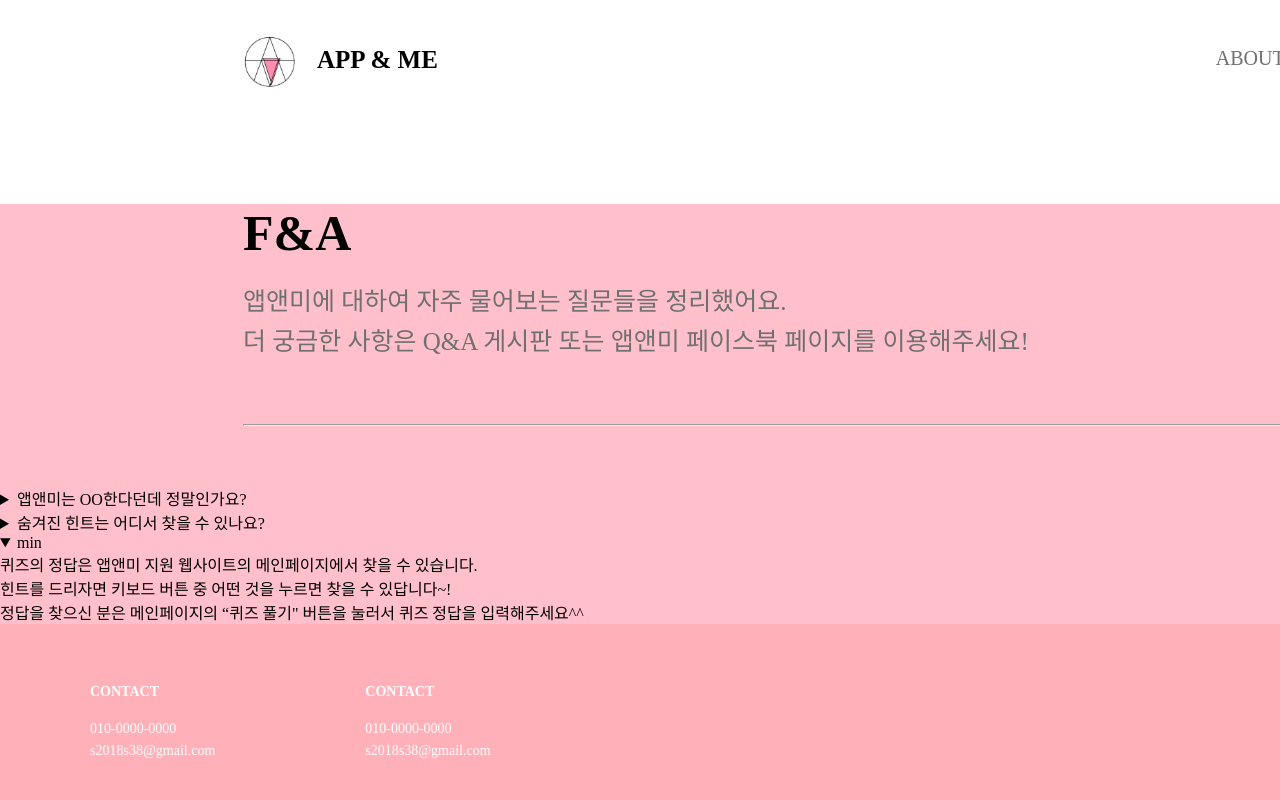
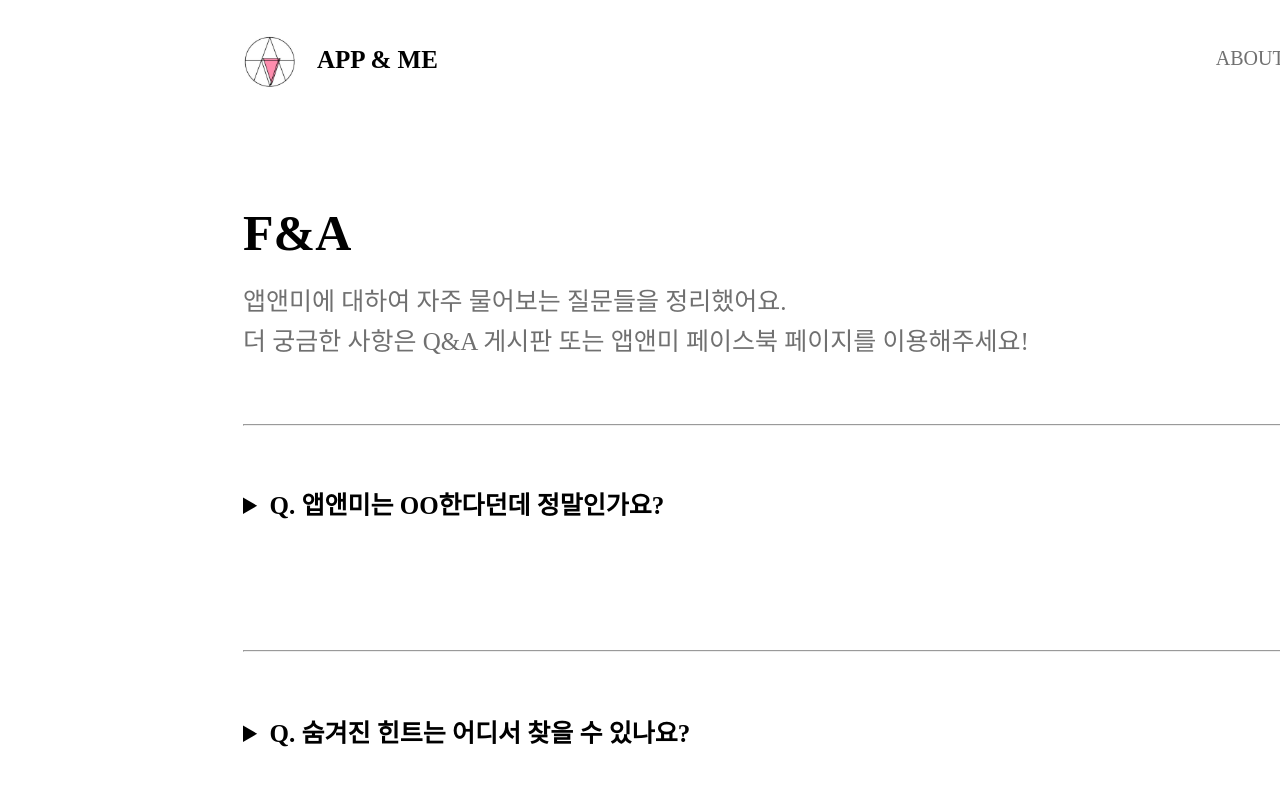
Before and after one commit to rheehot/AppandMe2020, a React (Create React App) app: page /FA in a window 1280 px wide. Shown: the top 800 px of the page. Built offline with nearby package versions, Linux system fonts and the light colour scheme.

Commit message:
F&A css 적용

```diff
--- a/src/Component/FA.js
+++ b/src/Component/FA.js
@@ -9,9 +9,9 @@ class FA extends Component{
         return (
             <div className="fa">
                 <Intro title="F&#38;A" notice1="앱앤미에 대하여 자주 물어보는 질문들을 정리했어요." notice2="더 궁금한 사항은 Q&#38;A 게시판 또는 앱앤미 페이스북 페이지를 이용해주세요!"/>
-                <Item title="앱앤미는 OO한다던데 정말인가요?" data='asd@asfa@adf@asdf'/>
-                <Item title="숨겨진 힌트는 어디서 찾을 수 있나요?" data='퀴즈의 정답은 앱앤미 지원 웹사이트의 메인페이지에서 찾을 수 있습니다.@힌트를 드리자면 키보드 버튼 중 어떤 것을 누르면 찾을 수 있답니다~!@정답을 찾으신 분은 메인페이지의 “퀴즈 풀기" 버튼을 눌러서 퀴즈 정답을 입력해주세요^^'/>
-                <Item title="min" data='퀴즈의 정답은 앱앤미 지원 웹사이트의 메인페이지에서 찾을 수 있습니다.@힌트를 드리자면 키보드 버튼 중 어떤 것을 누르면 찾을 수 있답니다~!@정답을 찾으신 분은 메인페이지의 “퀴즈 풀기" 버튼을 눌러서 퀴즈 정답을 입력해주세요^^'/>
+                <Item title="Q. 앱앤미는 OO한다던데 정말인가요?" data='asd@asfa@adf@asdf'/>
+                <Item title="Q. 숨겨진 힌트는 어디서 찾을 수 있나요?" data='A. 퀴즈의 정답은 앱앤미 지원 웹사이트의 메인페이지에서 찾을 수 있습니다.@힌트를 드리자면 키보드 버튼 중 어떤 것을 누르면 찾을 수 있답니다~!@정답을 찾으신 분은 메인페이지의 “퀴즈 풀기" 버튼을 눌러서 퀴즈 정답을 입력해주세요^^'/>
+                <Item title="Q. min" data='A. 퀴즈의 정답은 앱앤미 지원 웹사이트의 메인페이지에서 찾을 수 있습니다.@힌트를 드리자면 키보드 버튼 중 어떤 것을 누르면 찾을 수 있답니다~!@정답을 찾으신 분은 메인페이지의 “퀴즈 풀기" 버튼을 눌러서 퀴즈 정답을 입력해주세요^^'/>
             </div>
         )
     }
--- a/src/Component/FItem.js
+++ b/src/Component/FItem.js
@@ -1,9 +1,9 @@
-import React, {Component} from 'react';
+import React, { Component } from 'react';
 import '../styles/css/FItem.css';
 
-class FA extends Component{
-    render(){
-        const {data} = this.props;
+class FA extends Component {
+    render() {
+        const { data } = this.props;
         console.log(data);
         return (
             <div className="frequently">
@@ -13,8 +13,8 @@ class FA extends Component{
                             <details open>
                                 <summary>{this.props.title}</summary>
                                 {
-                            data.split('@').map( line => {
-                                return (<span>{line}<br/></span>)
+                                    data.split('@').map(line => {
+                                        return (<span>{line}<br /></span>)
                                     })
                                 }
                             </details>
@@ -23,13 +23,14 @@ class FA extends Component{
                             <details>
                                 <summary>{this.props.title}</summary>
                                 {
-                            data.split('@').map( line => {
-                                return (<span>{line}<br/></span>)
+                                    data.split('@').map(line => {
+                                        return (<span>{line}<br /></span>)
                                     })
                                 }
                             </details>
                         )
                 }
+                <hr />
             </div>
         )
     }
--- a/src/styles/css/FA.css
+++ b/src/styles/css/FA.css
@@ -1,4 +1,4 @@
 .fa{
     width: 1920px;
-    background: pink;
+    background-color: #ffffff;
 }
--- a/src/styles/css/FItem.css
+++ b/src/styles/css/FItem.css
@@ -1,2 +1,48 @@
 .frequently{
+    margin-left: 243px;
 }
+
+.frequently details summary{
+    width: 1430px;
+    font-family: NotoSansCJKKR;
+    font-size: 25px;
+    font-weight: bold;
+    font-stretch: normal;
+    font-style: normal;
+    line-height: 1.6;
+    letter-spacing: normal;
+    text-align: left;
+    color: #000000;
+    margin-bottom: 62px;
+    cursor: pointer;
+}
+
+.frequently details summary::-webkit-details-marker {
+    display: none;
+}
+
+.frequently details summary:after {
+    content: "▼";
+    float: right;
+}
+
+.frequently details[open] summary:after {
+    content: "▲";
+}
+
+.frequently details span{
+    font-family: NotoSansCJKKR;
+    font-size: 25px;
+    font-weight: normal;
+    font-stretch: normal;
+    font-style: normal;
+    line-height: 1.6;
+    letter-spacing: normal;
+    text-align: left;
+    color: #707070;
+    margin-left: 27px;
+}
+
+.frequently hr{
+    margin: 62px 243px 62px 0;
+}
```
Also changed, not shown: src/Component/Quiz.js (added, +11 -0 lines), public/img/arrowbottom_icn.png (added), public/img/arrowtop_icn.jpg (added). Lines whose indentation alone changed are shown as unchanged.
